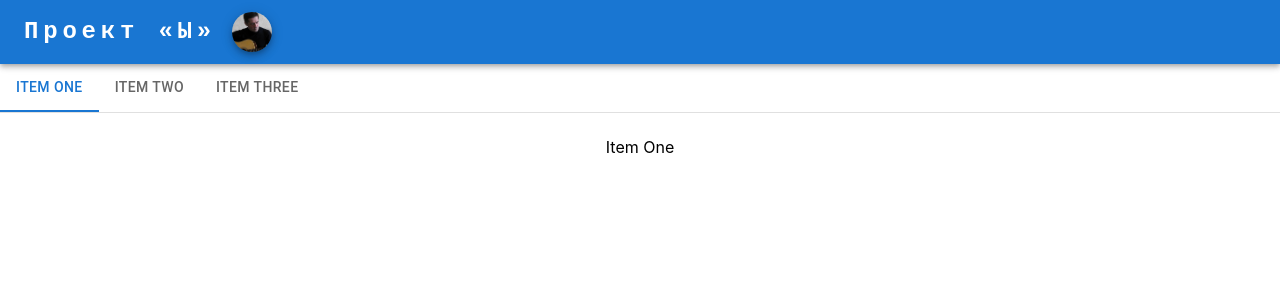
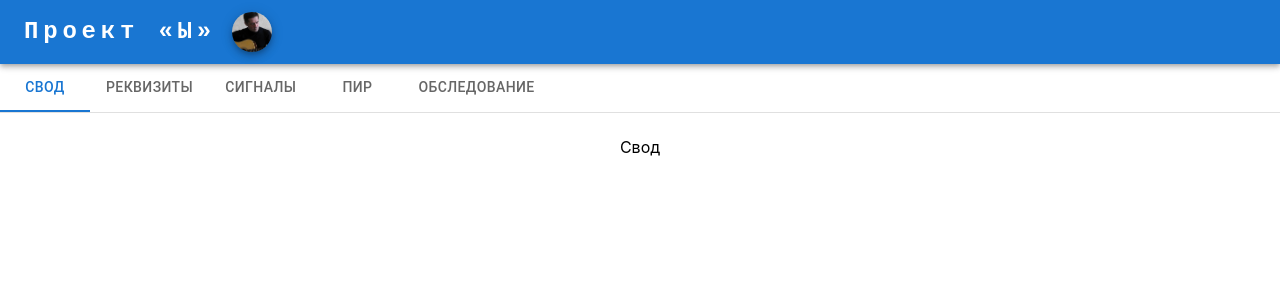
Before and after one commit to adesoft75/react-offer, a React (Create React App) app: page / in a window 1280 px wide. Shown: the top 300 px of the page. Built offline with nearby package versions, Linux system fonts and the light colour scheme.

Commit message:
ver.0.08

```diff
--- a/src/AppTabs.js
+++ b/src/AppTabs.js
@@ -1,11 +1,11 @@
-import * as React from 'react'
-import PropTypes from 'prop-types'
-import Tabs from '@mui/material/Tabs'
-import Tab from '@mui/material/Tab'
-import Box from '@mui/material/Box'
+import * as React from 'react';
+import PropTypes from 'prop-types';
+import Tabs from '@mui/material/Tabs';
+import Tab from '@mui/material/Tab';
+import Box from '@mui/material/Box';
 
 function CustomTabPanel(props) {
-  const { children, value, index, ...other } = props
+  const { children, value, index, ...other } = props;
 
   return (
     <div
@@ -17,47 +17,44 @@ function CustomTabPanel(props) {
     >
       {value === index && <Box sx={{ p: 3 }}>{children}</Box>}
     </div>
-  )
+  );
 }
 
 CustomTabPanel.propTypes = {
   children: PropTypes.node,
   index: PropTypes.number.isRequired,
   value: PropTypes.number.isRequired,
-}
+};
 
 function a11yProps(index) {
   return {
     id: `simple-tab-${index}`,
     'aria-controls': `simple-tabpanel-${index}`,
-  }
+  };
 }
 
-export default function BasicTabs() {
-  const [value, setValue] = React.useState(0)
-
+export default function AppTabs(props) {
+  const [value, setValue] = React.useState(0);
+  const tabs = props.init.chapters
   const handleChange = (event, newValue) => {
     setValue(newValue);
-  }
+  };
 
   return (
     <Box sx={{ width: '100%' }}>
       <Box sx={{ borderBottom: 1, borderColor: 'divider' }}>
         <Tabs value={value} onChange={handleChange} aria-label="basic tabs example">
-          <Tab label="Item One" {...a11yProps(0)} />
-          <Tab label="Item Two" {...a11yProps(1)} />
-          <Tab label="Item Three" {...a11yProps(2)} />
+          {tabs.map(tab => <Tab label={tab} key={tab} {...a11yProps(tabs.indexOf(tab))} />)}
         </Tabs>
       </Box>
-      <CustomTabPanel value={value} index={0}>
-        Item One
-      </CustomTabPanel>
-      <CustomTabPanel value={value} index={1}>
-        Item Two
-      </CustomTabPanel>
-      <CustomTabPanel value={value} index={2}>
-        Item Three
-      </CustomTabPanel>
+      {
+        tabs.map((tab, index) => {
+          return(
+          <CustomTabPanel value={value} index={tabs.indexOf(tab)} >
+            {tab}
+          </CustomTabPanel>
+        )})
+      }
     </Box>
   )
 }
```
